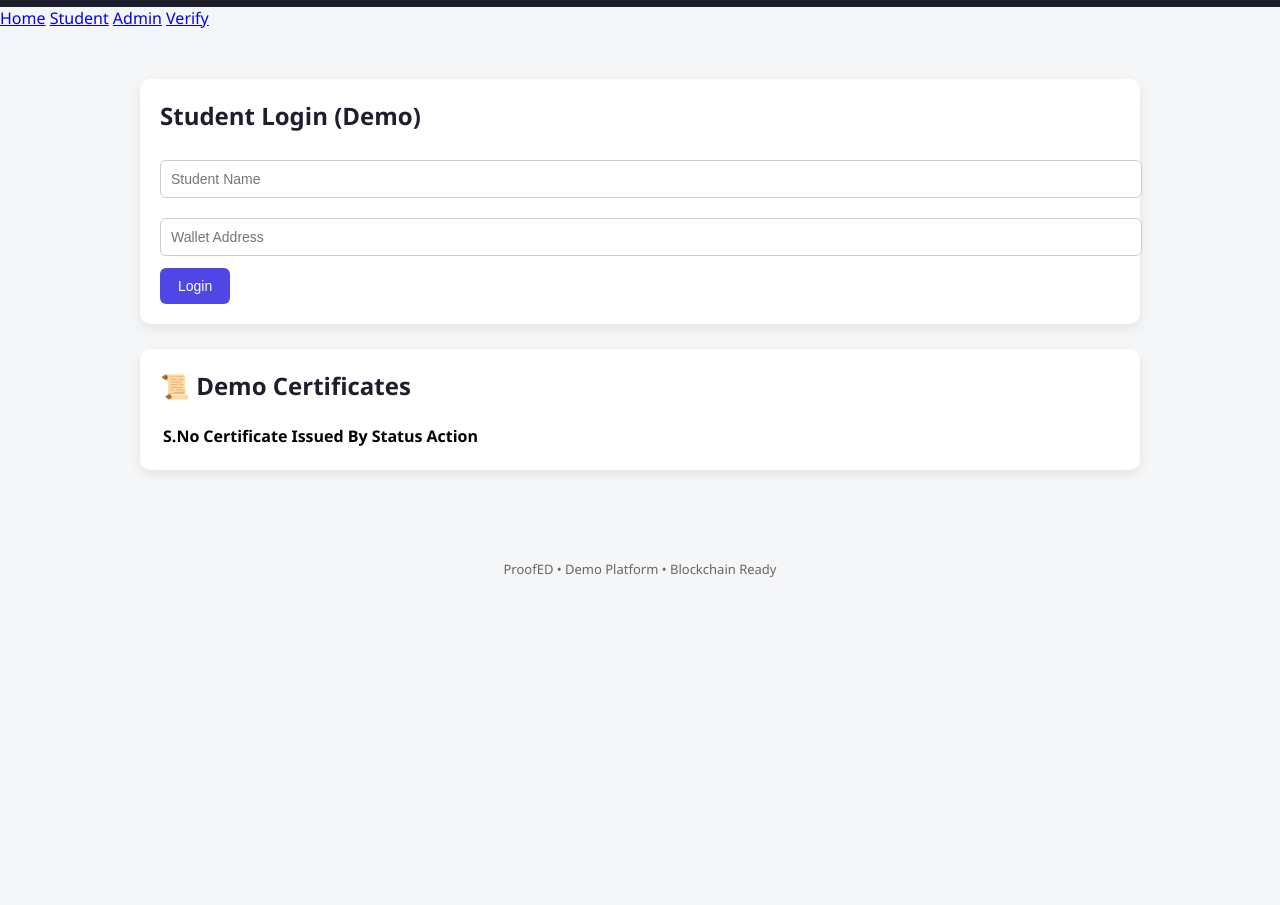
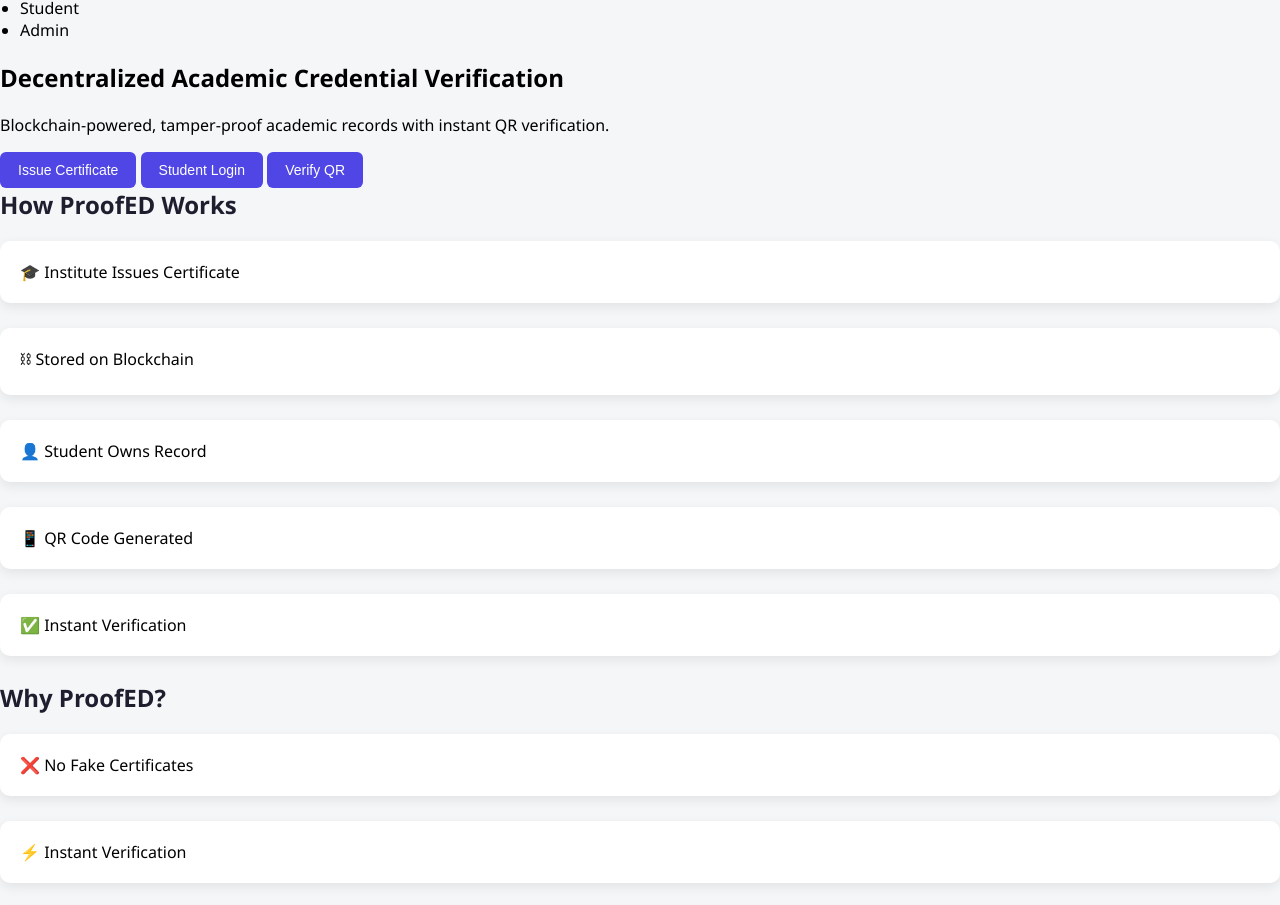
Before and after one commit to VanshikaChauhan4/ProofED, a website: page index.html in a window 1280 px wide. Shown: the part 63-968 px from the top of the page. Before the commit the page ends 800 px from the top, so only its background shows below. Drawn offline with Linux system fonts and the light colour scheme.

Commit message:
Update index.html

```diff
--- a/index.html
+++ b/index.html
@@ -1,41 +1,65 @@
 <!DOCTYPE html>
-<html>
+<html lang="en">
 <head>
-  <title>ProofED</title>
-  <link rel="stylesheet" href="style.css">
+  <meta charset="UTF-8" />
+  <title>ProofED | Decentralized Academic Ledger</title>
+  <link rel="stylesheet" href="style.css" />
+  <link href="https://fonts.googleapis.com/css2?family=Inter:wght@400;600;700&display=swap" rel="stylesheet">
 </head>
-<body onload="loadCertificates()">
-<header>📘 ProofED-Academic Proof Platform</header>
-<nav>
-  <a href="index.html">Home</a>
-  <a href="student.html">Student</a>
-  <a href="admin.html">Admin</a>
-  <a href="verify.html">Verify</a>
+<body>
+
+<!-- NAVBAR -->
+<nav class="navbar">
+  <div class="logo">ProofED</div>
+  <ul>
+    <li>Verify</li>
+    <li>Student</li>
+    <li>Admin</li>
+  </ul>
 </nav>
-<div class="container">
-  <div class="card">
-    <h2>Student Login (Demo)</h2>
-    <input id="name" placeholder="Student Name">
-    <input id="wallet" placeholder="Wallet Address">
-    <button onclick="loginStudent()">Login</button>
+
+<!-- HERO -->
+<section class="hero">
+  <h1>Decentralized Academic Credential Verification</h1>
+  <p>
+    Blockchain-powered, tamper-proof academic records with instant QR verification.
+  </p>
+
+  <div class="buttons">
+    <button class="primary">Issue Certificate</button>
+    <button>Student Login</button>
+    <button>Verify QR</button>
   </div>
-  <div class="card">
-    <h2>📜 Demo Certificates</h2>
-    <table>
-      <thead>
-        <tr>
-          <th>S.No</th>
-          <th>Certificate</th>
-          <th>Issued By</th>
-          <th>Status</th>
-          <th>Action</th>
-        </tr>
-      </thead>
-      <tbody id="certTable"></tbody>
-    </table>
+</section>
+
+<!-- HOW IT WORKS -->
+<section class="steps">
+  <h2>How ProofED Works</h2>
+  <div class="step-grid">
+    <div class="card">🎓 Institute Issues Certificate</div>
+    <div class="card">⛓ Stored on Blockchain</div>
+    <div class="card">👤 Student Owns Record</div>
+    <div class="card">📱 QR Code Generated</div>
+    <div class="card">✅ Instant Verification</div>
   </div>
-</div>
-<footer>ProofED • Demo Platform • Blockchain Ready</footer>
-<script src="app.js"></script>
+</section>
+
+<!-- FEATURES -->
+<section class="features">
+  <h2>Why ProofED?</h2>
+  <div class="feature-grid">
+    <div class="card">❌ No Fake Certificates</div>
+    <div class="card">⚡ Instant Verification</div>
+    <div class="card">🔒 Student Data Control</div>
+    <div class="card">🏆 Contribution Badges</div>
+    <div class="card">🤖 AI Profile Summary</div>
+  </div>
+</section>
+
+<!-- FOOTER -->
+<footer>
+  Built with ❤️ using Blockchain & AI | ProofED
+</footer>
+
 </body>
 </html>
```
